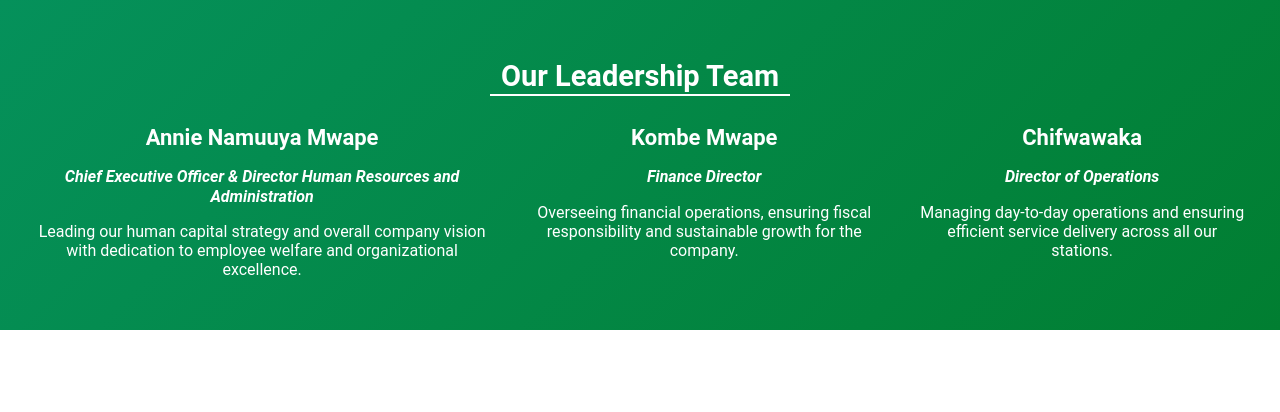
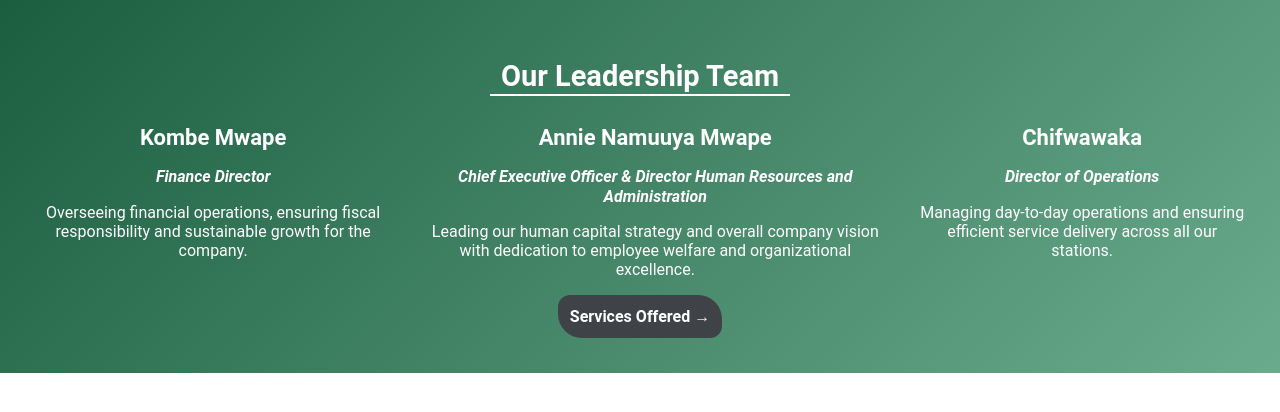
Before and after one commit to RockingWithTheBest/KombeLeapHumanResourceApp, a plain HTML site: page Mobile Application/Components/SectionThree/sectionthree.html in a window 1280 px wide. Drawn offline with Linux system fonts and the light colour scheme.

Commit message:
feat : creating of section three and the service page

```diff
--- a/Mobile Application/Components/SectionThree/sectionthree.css
+++ b/Mobile Application/Components/SectionThree/sectionthree.css
@@ -1,9 +1,21 @@
+:root {
+    /* Brand Colors based on Logo & Documents */
+    --primary-green: #1B5E3F;      /* Dark Forest Green */
+    --secondary-green: #6bab8d;    /* Your original green */
+    --accent-green: #4CAF50;       /* Bright Flame Green */
+    --text-white: #ffffff;
+    --text-off-white: #f0f0f0;
+    --glass-bg: rgba(255, 255, 255, 0.1);
+    --glass-border: rgba(255, 255, 255, 0.2);
+}
+
+
 body {
     margin: 0;
 }
 
 .section-three {
-    background: linear-gradient(135deg, #05915b 0%, #017e31 100%);
+    background: linear-gradient(135deg, var(--primary-green) 0%, var(--secondary-green) 100%);
     margin: 0 auto;
     padding: 35px;
     color: white;
@@ -45,6 +57,22 @@ p.title {
     font-style: italic;
 }
 
+a.services-btn {
+    display: inline-block;
+    background-color: #3f4347;
+    color: white;
+    border-radius: 0.75rem 1.5rem;
+    text-decoration: none;
+    font-weight: bold;
+    padding: 12px;
+    transition: background 0.3s ease;
+}
+
+.services-btn:hover {
+  background-color: #6bab8d;
+}
+
+
 @media (max-width: 818px){
     .roles {
         display: flex;
--- a/Mobile Application/Components/SectionThree/sectionthree.html
+++ b/Mobile Application/Components/SectionThree/sectionthree.html
@@ -11,17 +11,18 @@
        <div class="container">
         <h2>Our Leadership Team</h2>
         <div class="roles">
+
+            <div>
+                <h5 class="name">Kombe Mwape</h5>
+                <p class="title">Finance Director</p>
+                <p class="job-description">Overseeing financial operations, ensuring fiscal responsibility and sustainable growth for the company.</p>
+            </div>
+
             <div>
                 <h5 class="name">Annie Namuuya Mwape</h5>
                 <p class="title">Chief Executive Officer & Director Human Resources and Administration</p>
                 <p class="job-description">Leading our human capital strategy and overall company vision with dedication to employee
                     welfare and organizational excellence.</p>
-            </div>
-
-            <div>
-                <h5 class="name">Kombe Mwape</h5>
-                <p class="title">Finance Director</p>
-                <p class="job-description">Overseeing financial operations, ensuring fiscal responsibility and sustainable growth for the company.</p>
             </div>
 
             <div>
@@ -31,6 +32,15 @@
                     </p>
             </div>
         </div>
+
+        <div class="services">
+            <a
+                href="../ServicesOffered/Services.html"
+                target="_blank"
+                rel="noopener noreferrer"
+                class="services-btn">Services Offered →
+            </a>
+        </div>
        </div>
    </div>
     <script src="./sectionthree.js"></script>
--- a/Mobile Application/Components/SectionTwo/sectiontwo.css
+++ b/Mobile Application/Components/SectionTwo/sectiontwo.css
@@ -57,6 +57,30 @@ a.btn-primary {
 
 .btn-primary:hover {
   background-color: #6bab8d;
+}
+
+.btn-goback {
+    display: flex;
+    flex-direction: column;
+    align-items: center;
+}
+
+button.services-btn {
+
+}
+
+a.services-btn {
+    color: white;
+    text-decoration: none;
+        background-color: #3f4347;
+    color: white;
+    text-decoration: none;
+    font-size: 21px;
+    width: 163px;
+    height: 49px;
+    border-radius: 13px;
+    margin-bottom: 30px;
+    margin-top: -23px;
 }
 
 @media (max-width: 942px){
--- /dev/null
+++ b/Mobile Application/Components/ServicesOffered/Services.css
@@ -0,0 +1,115 @@
+* {
+    margin: 0;
+    padding: 0;
+    box-sizing: border-box;
+}
+
+.services-offered{
+    font-family: 'Roboto';
+    line-height: 1.6;
+    color: #333;
+    background-color: #f5f5f5;
+}
+a.btn-primary {
+    display: inline-block;
+    background-color: #3f4347;
+    color: white;
+    border-radius: 0.75rem 1.5rem;
+    text-decoration: none;
+    font-weight: bold;
+    padding: 12px;
+    transition: background 0.3s ease;
+}
+
+.btn-primary:hover {
+  background-color: #6bab8d;
+}
+
+.offer-parts {
+    margin: 0 auto;
+    padding: 2rem;
+}
+
+.what-we-offer{
+    background:linear-gradient(135deg, #05915b 0%, #017e31 100%);
+    color: white;
+    padding: 3rem 1rem;
+    text-align: center;
+    font-size: 2.5rem;
+    margin-bottom: 0.5rem;
+}
+
+.services {
+    background: white;
+    border-radius: 12px;
+    padding: 2rem;
+    margin-bottom: 1.5rem;
+    box-shadow: 0 2px 8px rgba(0,0,0,0.08);
+    scroll-margin-top: 2rem;
+}
+
+.services h2{
+    color: #041527;
+    font-size: 1.8rem;
+    margin-bottom: 1rem;
+    padding-bottom: 0.5rem;
+    border-bottom: 2px solid #2c2015;
+}
+
+.services ul, .services ol {
+  margin: 1rem 0 1rem 2rem;
+}
+
+.services li {
+    margin-bottom: 0.5rem;
+}
+
+.btn-goback {
+    display: flex;
+    flex-direction: column;
+    align-items: center;
+}
+
+.services-btn {
+    background-color: #3f4347;
+    color: white;
+    text-decoration: none;
+    font-size: 21px;
+    width: 163px;
+    height: 42px;
+    border-radius: 13px;
+    margin-bottom: 30px;
+    margin-top: -23px;
+}
+
+.services-btn a{
+    color: white;
+    text-decoration: none;
+}
+@media(max-width: 701px){
+    .services-offered {
+        font-size: 13px;
+    }
+
+    .what-we-offer {
+        font-size: 25px;
+    }
+
+    .services h2 {
+        font-size: 16px;
+    }
+
+    .what-we-offer {
+        font-size: 25px;
+    }
+
+    .services {
+        padding: 11px;
+    }
+
+    .services-btn {
+        font-size: 16px;
+        width: 112px;
+        height: 30px;
+    }
+}
```
Also changed, not shown: Mobile Application/Components/ServicesOffered/Services.html (added, +59 -0 lines), Mobile Application/Components/ServicesOffered/Services.js (added).
